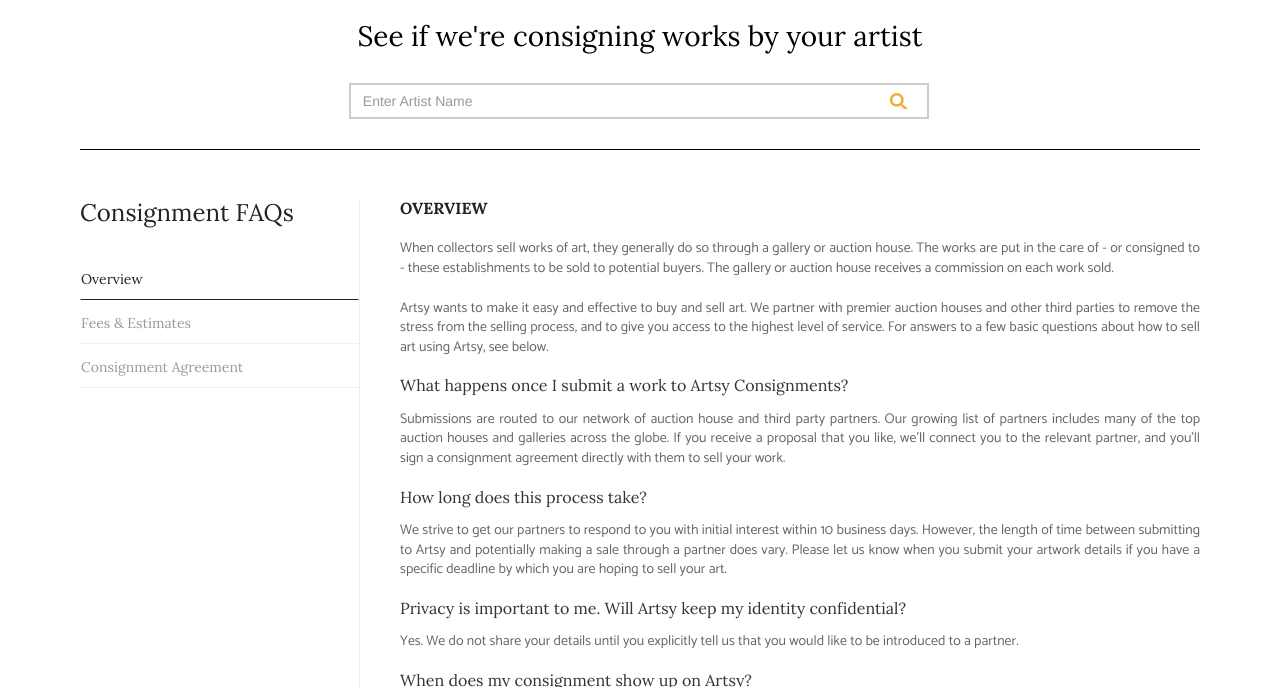
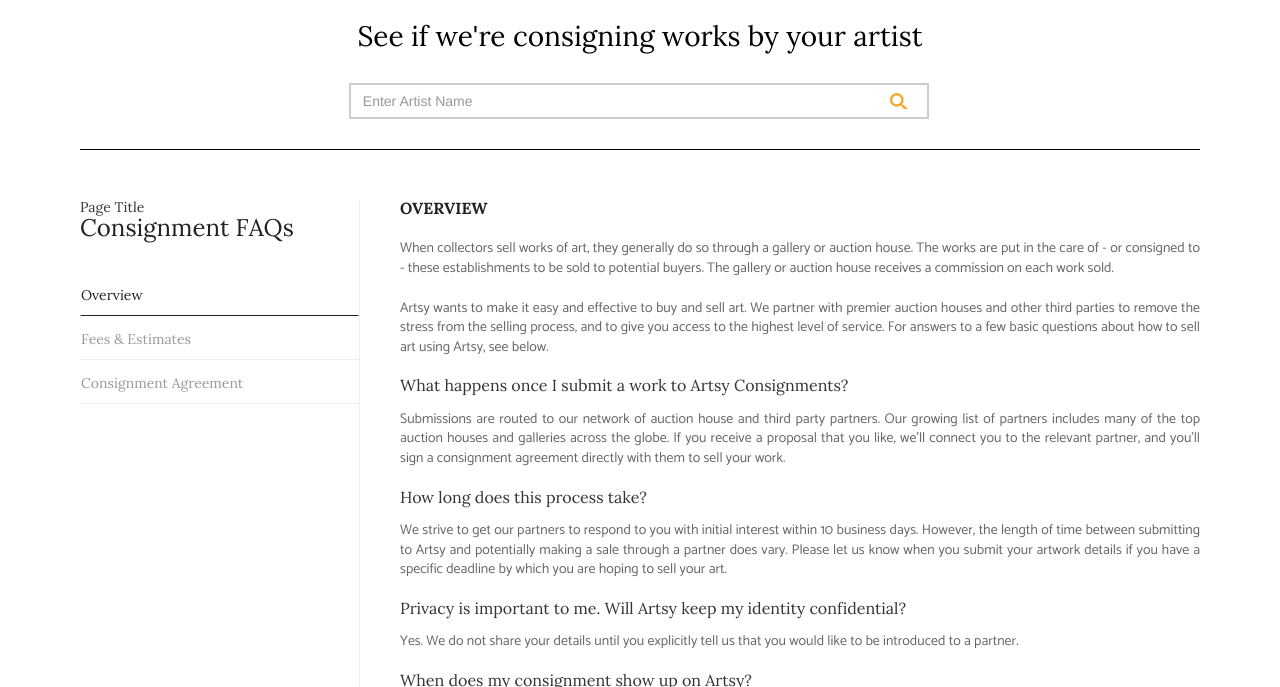
Before and after one commit to srinivaswebdeveloper/dag, a plain HTML site: page seven.html in a window 1280 px wide. Shown: the part 113-800 px from the top of the page. Drawn offline with Linux system fonts and the light colour scheme.

Commit message:
title changes and renamed file

```diff
--- a/seven.html
+++ b/seven.html
@@ -93,6 +93,7 @@
       <div class="col-sm-12  search-consignee-content">
         <div class="col-xs-3  left-tabs-section"> <!-- required for floating -->
 
+			<h1>Page Title</h1>
           <h2>Consignment FAQs</h2>
           <!-- Nav tabs -->
           <ul class="nav nav-tabs tabs-left">
```
Also changed, not shown: four.html (+1 -0 lines), new_renamed.html (renamed from one.html, +1 -0 lines).
